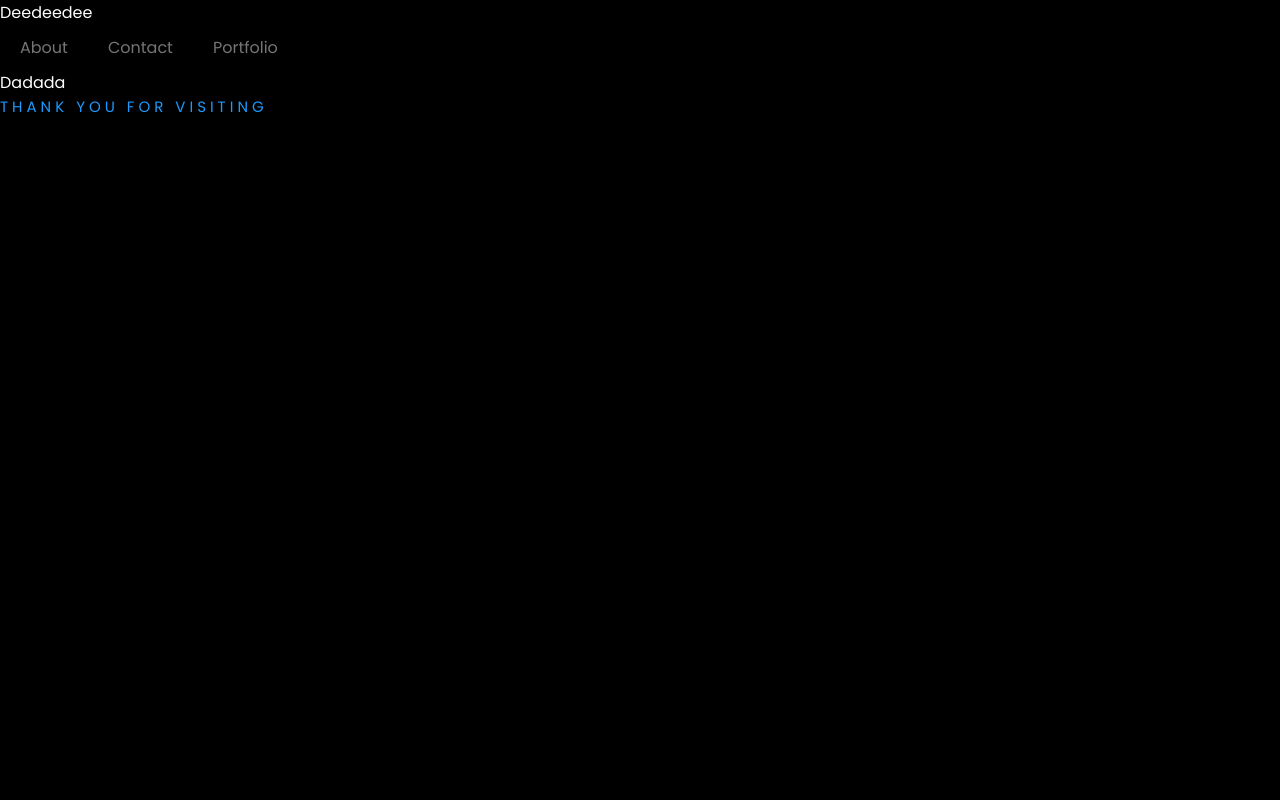
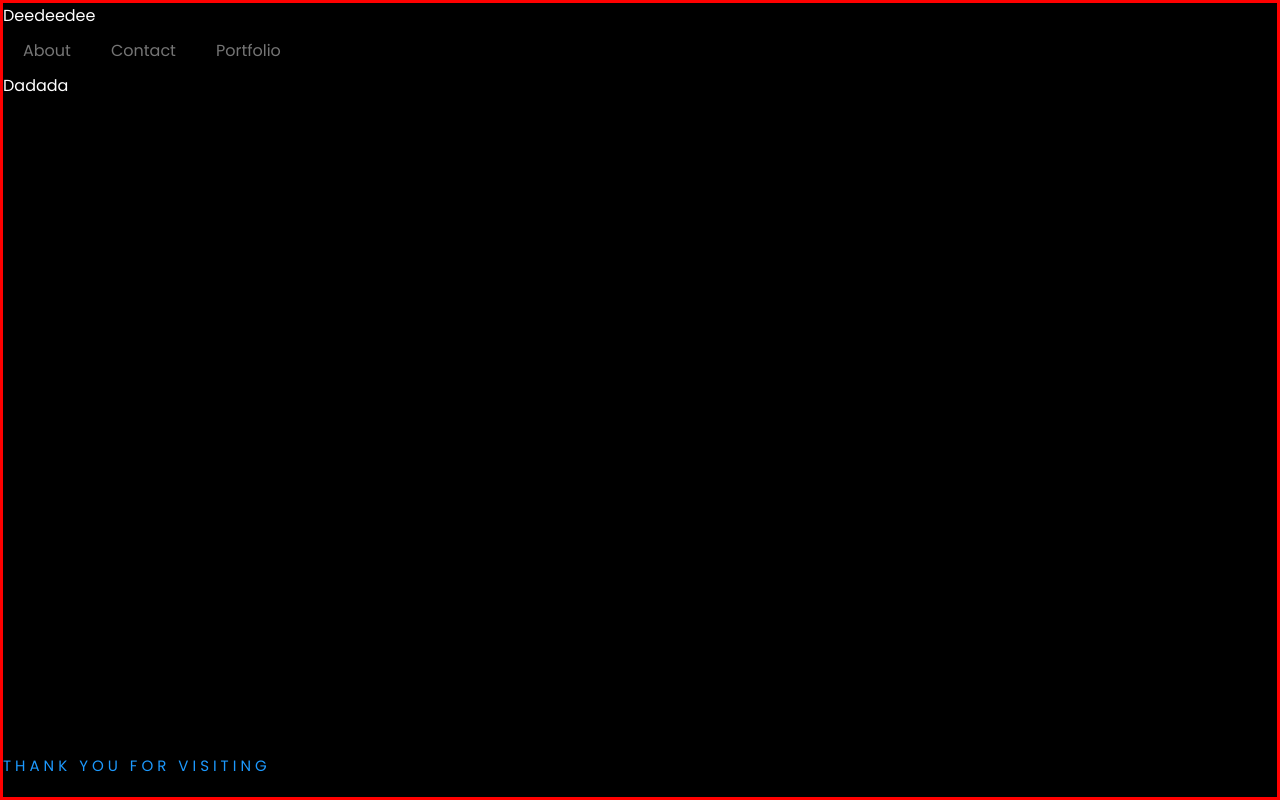
Before and after one commit to ctmbr/rctCharles, a React (Create React App) app: page / in a window 1280 px wide. Built offline with nearby package versions, Linux system fonts and the light colour scheme.

Commit message:
Added .app-wrapper to app.css

```diff
--- a/src/App.js
+++ b/src/App.js
@@ -10,9 +10,10 @@ import "./components/styles/app.css";
 
 function App() {
   return (
-    <>
+    <div className="app-wrapper">
       <Header />
       <Nav />
+      <div className="flex-grow-child">
         <BrowserRouter>
           <Routes>
             <Route path="/" element={<AboutMe />} />
@@ -20,8 +21,9 @@ function App() {
             <Route path="/contact" element={<Contact />} />
           </Routes>
         </BrowserRouter>
+      </div>
       <Footer />
-    </>
+    </div>
   );
 }
 
--- a/src/components/styles/app.css
+++ b/src/components/styles/app.css
@@ -15,3 +15,14 @@ body {
 a {
     text-decoration: none;
 }
+
+.app-wrapper {
+    border: 3px solid red;
+    display: flex;
+    flex-direction: column;
+    min-height: 100vh;
+}
+
+.flex-grow-child {
+    flex-grow: 1;
+}
```
Lines whose indentation alone changed are shown as unchanged.
